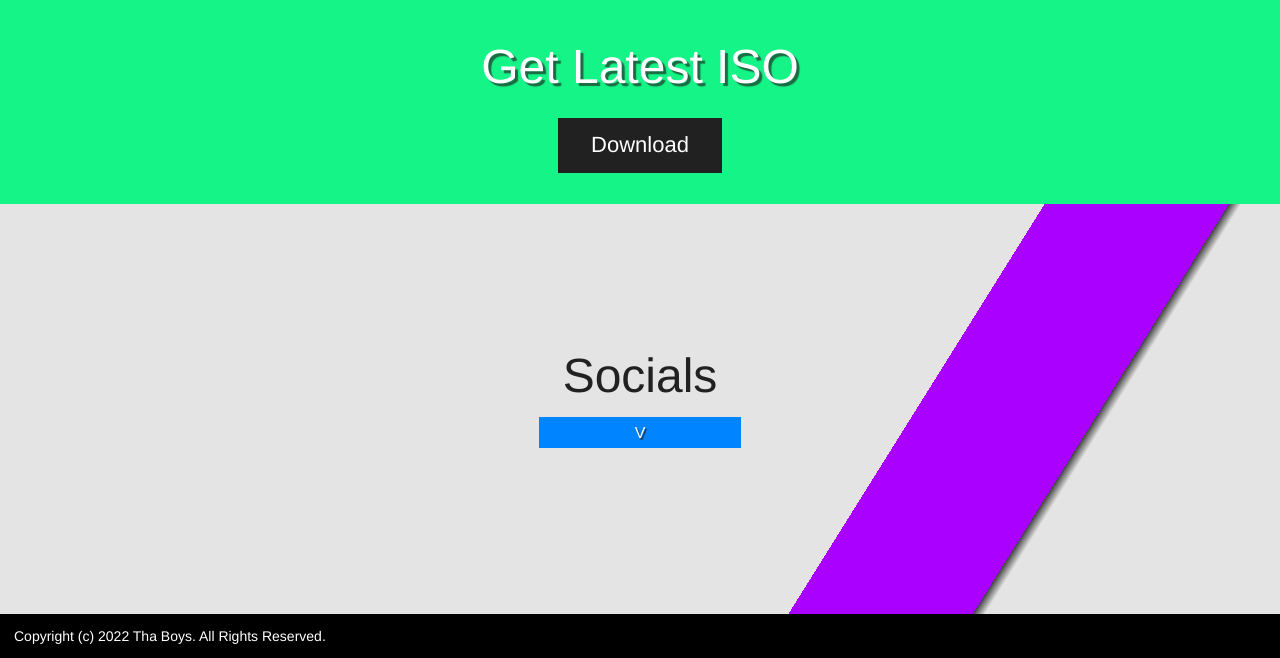
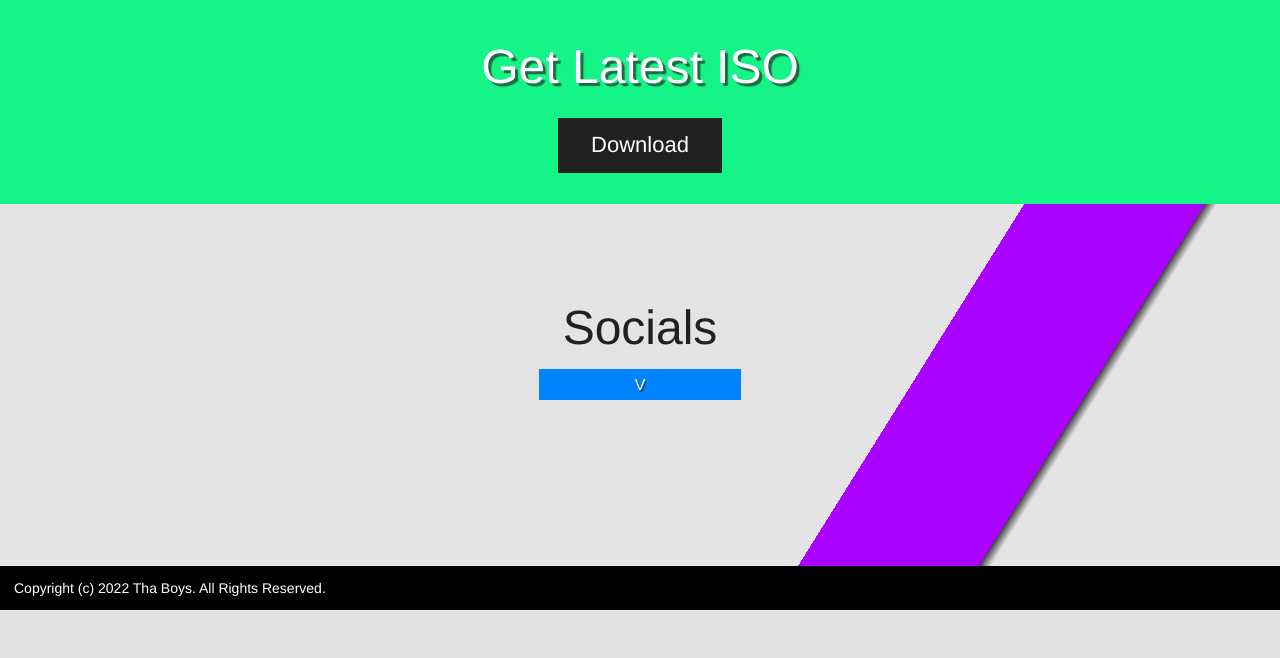
Before and after one commit to crystal-linux/site, a PHP site: page / in a window 1280 px wide. Shown: the part 674-1332 px from the top of the page. After the commit the page ends 1284 px from the top, so only its background shows below. Run offline with PHP 8.4, Linux system fonts and the light colour scheme.

Commit message:
We do a little tweaking

```diff
--- a/style.css
+++ b/style.css
@@ -318,7 +318,7 @@ body {
 }
 
 .bottom-content{
-    padding-top: 6em;
+    padding-top: 3em;
     padding-bottom: 6em;
     background-position: top left;
     text-align: center;
```
